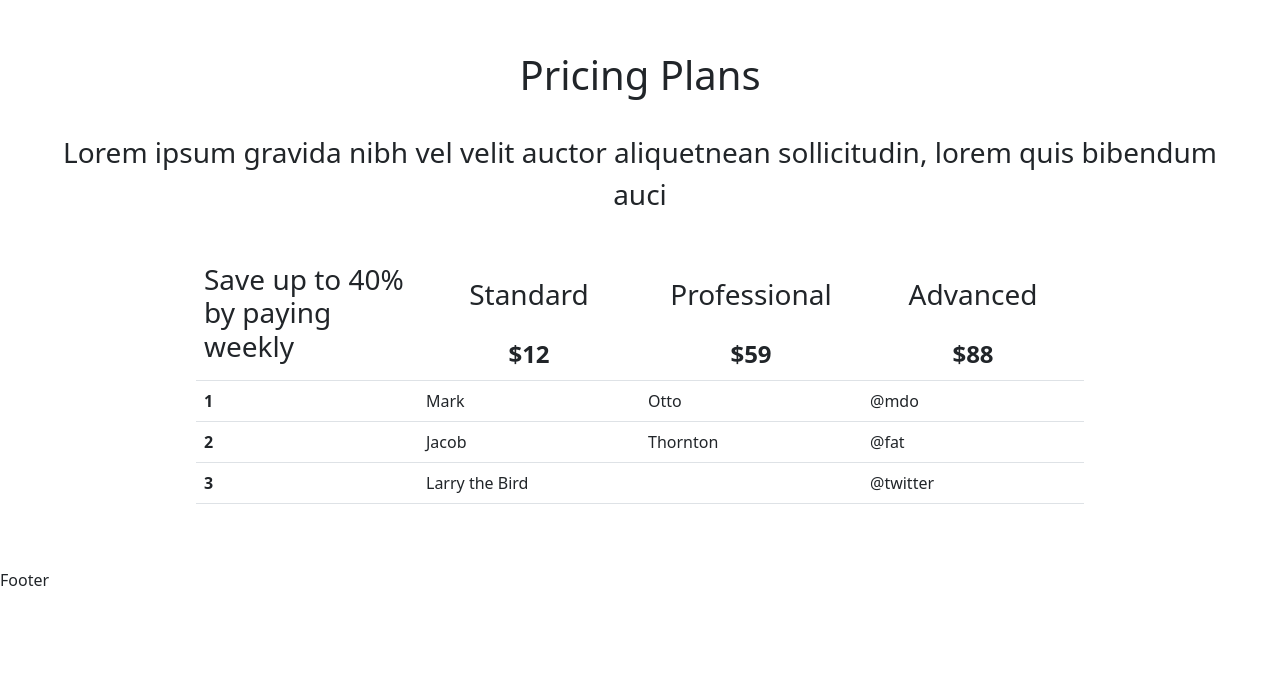
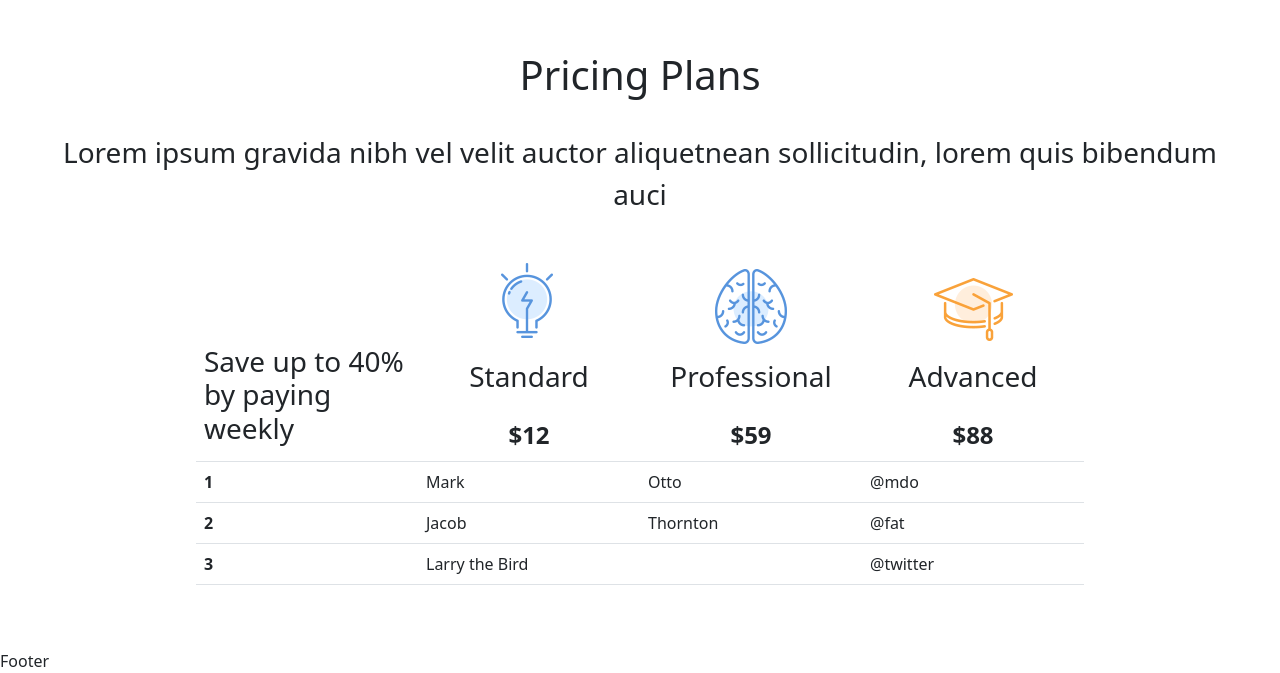
Before and after one commit to totarochristian/proj-html-vuejs, a Vue app: page / in a window 1280 px wide. Shown: the part 6695-7368 px from the top of the page. Before the commit the page ends 7287 px from the top, so only its background shows below. Built offline with nearby package versions, Linux system fonts and the light colour scheme.

Commit message:
Add images in the headers of the pricing table

```diff
--- a/src/data/store.js
+++ b/src/data/store.js
@@ -296,17 +296,17 @@ export const store = reactive({
             price: 0
           },
           {
-            image: '',
+            image: 'h5-custom-icon-7.png',
             title: 'Standard',
             price: 12
           },
           {
-            image: '',
+            image: 'h5-custom-icon-8.png',
             title: 'Professional',
             price: 59
           },
           {
-            image: '',
+            image: 'h5-custom-icon-9.png',
             title: 'Advanced',
             price: 88
           }
```
